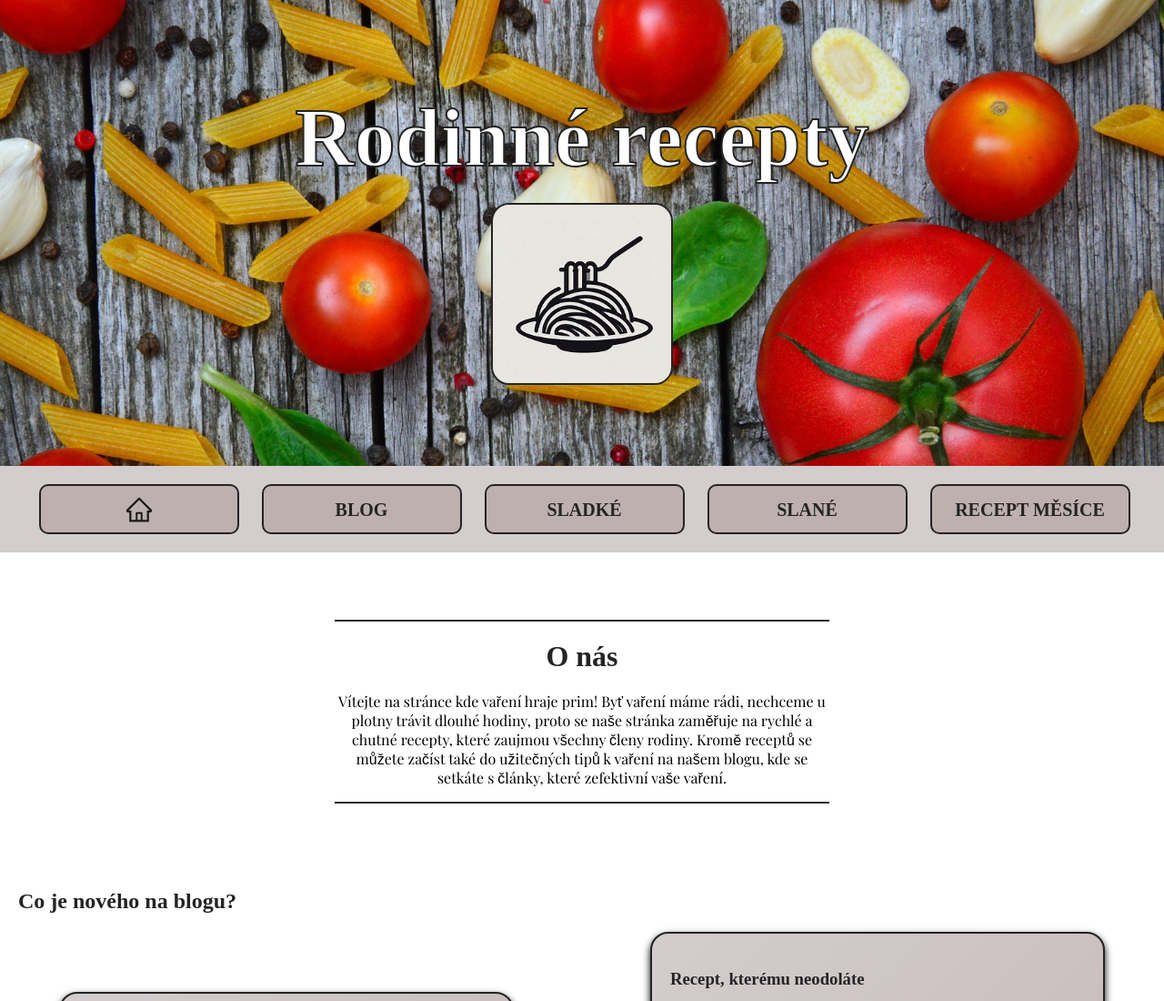
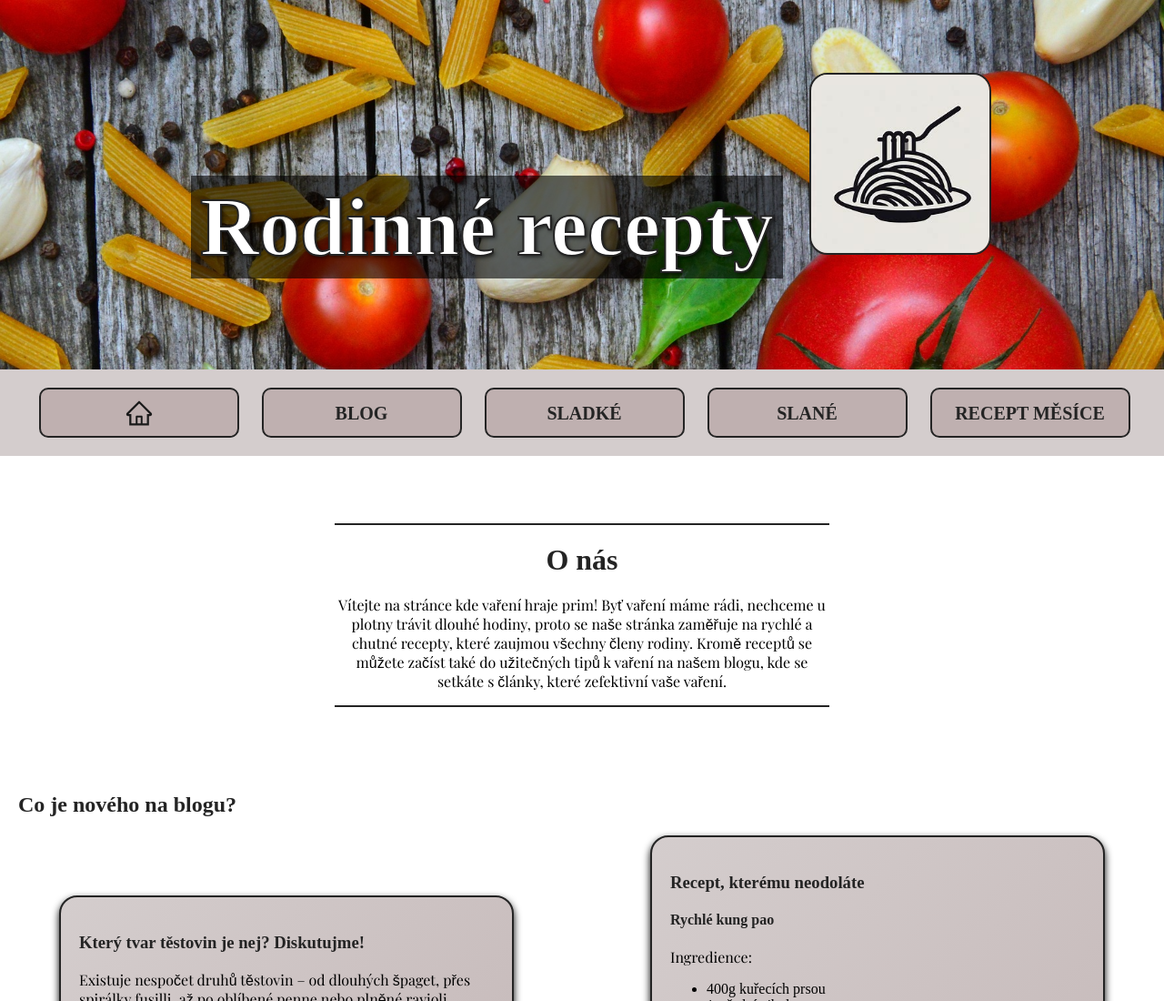
Before and after one commit to Jitamik/zaverecny_projekt, an Eleventy site: page index.html in a window 1280 px wide. Shown: the top 1100 px of the page at 91% size. Built offline with nearby package versions, Linux system fonts and the light colour scheme; Eleventy itself is replaced by a stand-in of ours; files that its build step writes are made by us from their sources.

Commit message:
zkouška změn h1

```diff
--- a/style.scss
+++ b/style.scss
@@ -27,6 +27,11 @@
 .hlavicka h1 {
     color: $hlavninadpis;
     font-size: 36px;
+    text-shadow: 2px 2px 4px rgba(0, 0, 0, 0.7);
+    background-color: rgba(0, 0, 0, 0.6); /* Poloprůhledná černá */
+    padding: 5px 10px; /* Prostor kolem textu */
+    display: inline-block; /* Omezení pozadí na text */
+
 }
 
 
```
Also changed, not shown: css/style.css, 1 other file.
